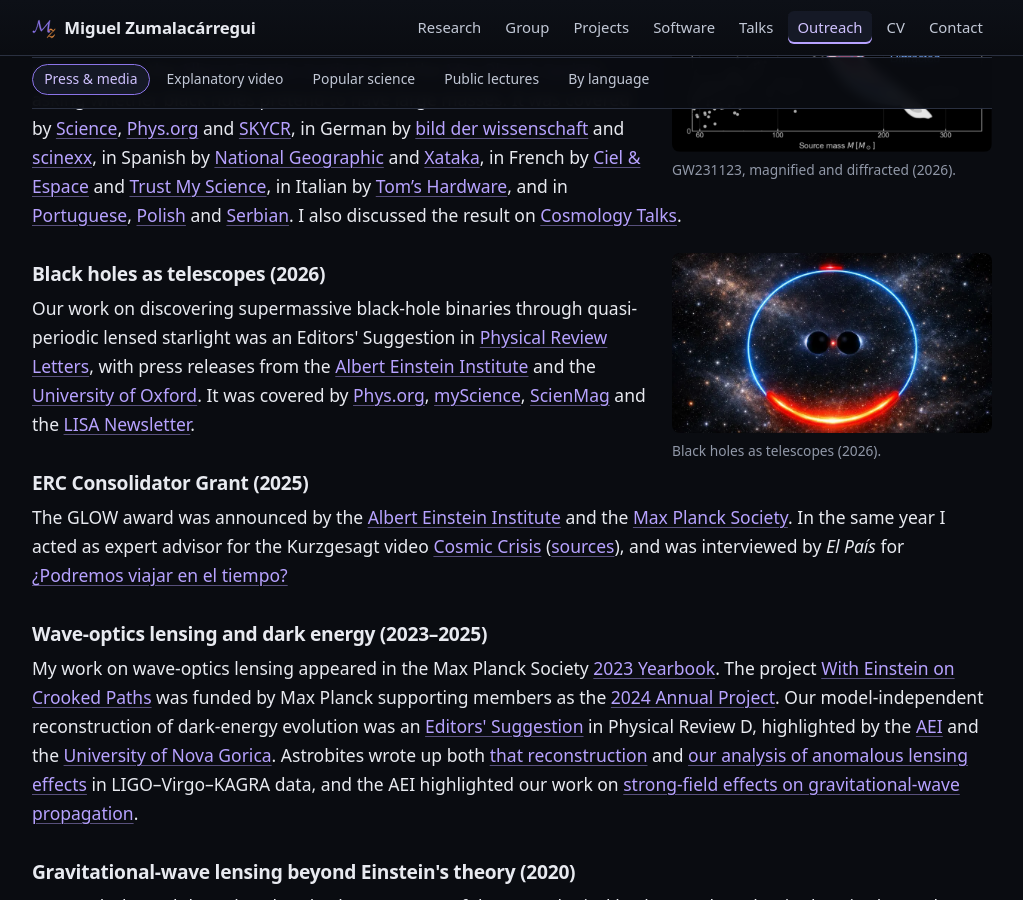
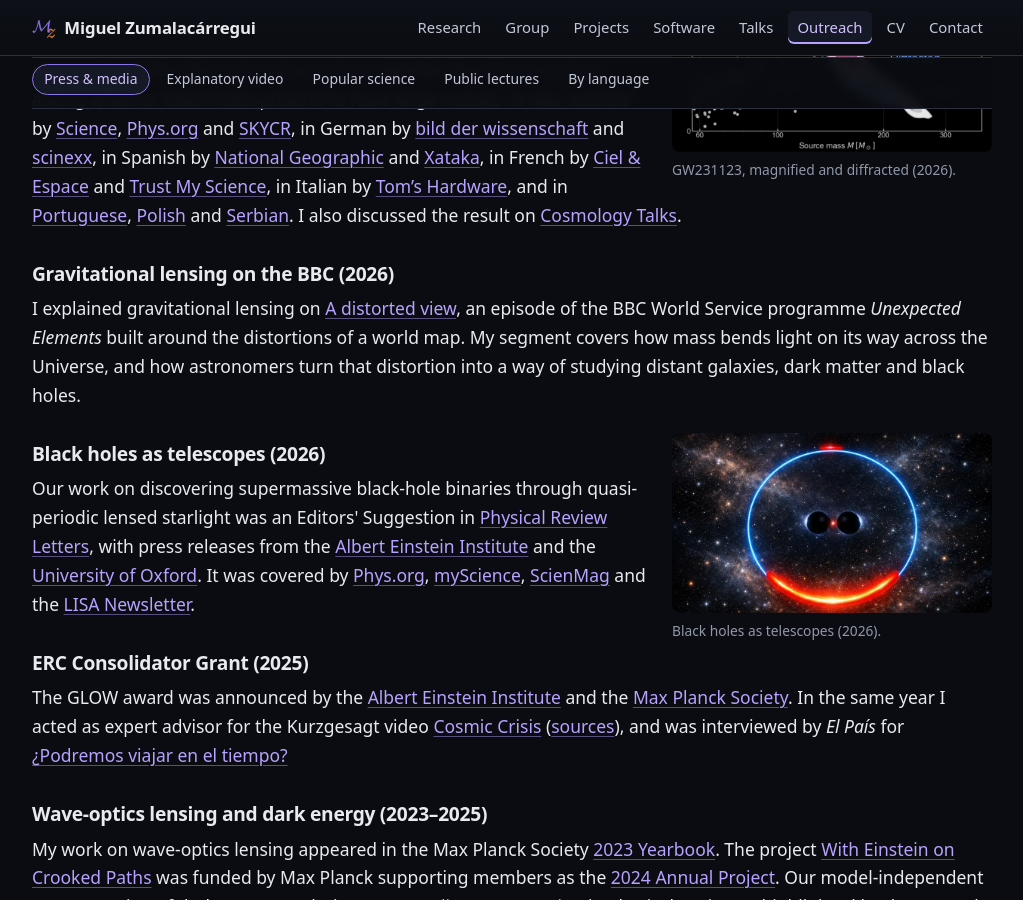
Before and after one commit to miguelzuma/miguelzuma.github.io, a Jekyll site: the page built from outreach.html, in a window 1280 px wide and 900 px high, scrolled down 576 px. Shown: the whole window, without its empty margins (128-1151 px from the left). Built offline with Jekyll 4.4.1, drawn with Linux system fonts in a browser that asks for light colours.

Commit message:
Press: the BBC World Service segment on gravitational lensing
An appearance rather than coverage of a paper, so it gets its own heading
among the 2026 items instead of joining the GW231123 paragraph: the episode
is about distortion in general and does not discuss that result.

Co-Authored-By: Claude Opus 5 (1M context) <noreply@anthropic.com>
Claude-Session: https://claude.ai/code/session_01E2ZbXszK9qt9svKVxU5Yrt

```diff
--- a/outreach.html
+++ b/outreach.html
@@ -69,6 +69,17 @@ sections:
     and <a href="https://srpske.rs/en/news/nauka/2026/09/05/gw231123-record-black-holes-may-be-lensing-illusion" rel="noopener">Serbian</a>.
     I also discussed the result on
     <a href="https://youtu.be/ZGqOpDTL8k4" rel="noopener">Cosmology Talks</a>.
+  </p>
+
+  <h3>Gravitational lensing on the BBC (2026)</h3>
+  <p>
+    I explained gravitational lensing on
+    <a href="https://www.bbc.co.uk/programmes/w3ct8kcz" rel="noopener">A distorted view</a>,
+    an episode of the BBC World Service programme <em>Unexpected Elements</em>
+    built around the distortions of a world map. My segment covers how mass
+    bends light on its way across the Universe, and how astronomers turn that
+    distortion into a way of studying distant galaxies, dark matter and black
+    holes.
   </p>
 
   <figure class="float-right" style="width:320px;">
```
